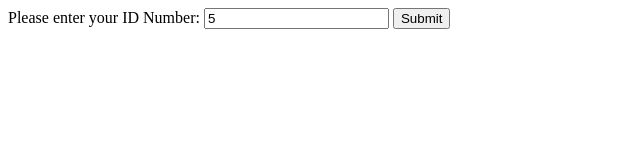
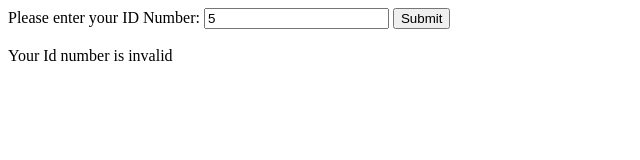
Before and after one commit to LeahBasson/idTask, a plain HTML site: page index.html in a window 1280 px wide. Both pictures are taken after typing "5" into the empty fields and a click on the button "Submit". Shown: the whole page, without its empty margins (0-640 px from the left). Drawn offline with Linux system fonts and the light colour scheme.

Commit message:
Complete

```diff
--- a/index.html
+++ b/index.html
@@ -14,6 +14,7 @@
         <label dob></label>
         <br>
         <label genderDisplay></label>
+        <label invalid></label>
     </form>
 
     <script src="script/code.js"></script>
--- a/script/code.js
+++ b/script/code.js
@@ -10,4 +10,7 @@ Submit.addEventListener('click', () => {
     document.querySelector('[dob]').textContent =  (`Date of birth: ${idNumber.slice(0, 6)}`);
     document.querySelector('[ genderDisplay]').textContent = (`Gender: ${condition}`);
     }
+    else{
+        document.querySelector('[invalid]').textContent = (`Your Id number is invalid`);
+    }
 })
```
